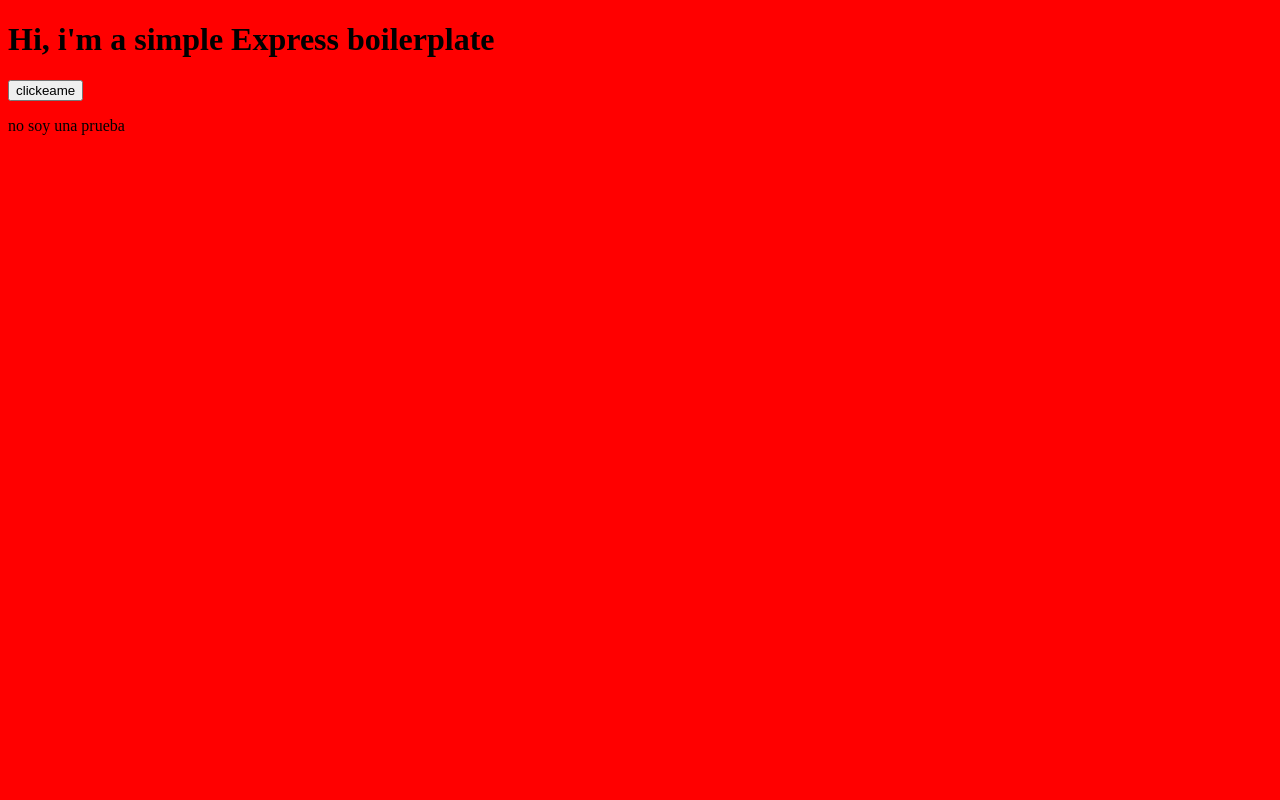
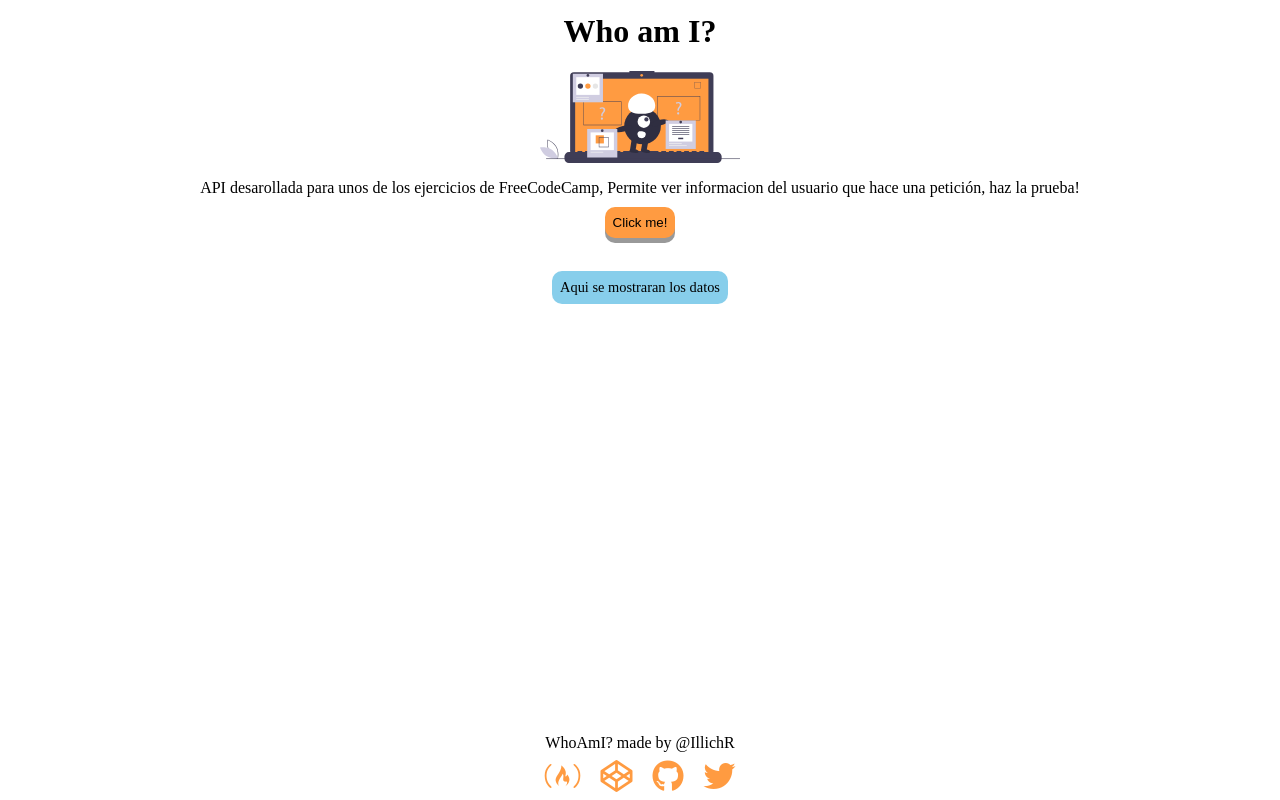
Before and after one commit to illich570/whoami-api, a website: page public/views/index.html in a window 1280 px wide. Drawn offline with Linux system fonts and the light colour scheme.

Commit message:
[ADD] Styles & structured added

```diff
--- a/public/css/index.css
+++ b/public/css/index.css
@@ -1,3 +1,102 @@
+*{
+  padding: 0;
+  margin: 0;
+  box-sizing: border-box;
+  outline: none;
+}
+a{
+  text-decoration: none;
+}
+
+:root{
+  --bg-color: #ffffff;
+  --primary-color: #FF9B41;
+  --primary-color-hover: rgb(190, 106, 31);
+}
+
 body{
-  background: red;
+  background: var(--bg-color);
 }
+img{
+  width: 200px;
+}
+
+.header{
+  width: 100%;
+  display: flex;
+  justify-content: center;
+  align-items: center;
+  padding: 0.8rem;
+}
+
+.container{
+  width: 100%;
+  display: flex;
+  justify-content: center;
+  align-items: center;
+  flex-direction: column;
+  padding: 0.5rem 2rem;
+}
+
+.container__info{
+  margin-top: 1rem;
+  text-align: justify;
+}
+
+.container__card{
+  font-size: 0.9rem;
+  background: skyblue;
+  display: flex;
+  flex-direction: column;
+  justify-content: center;
+  align-items: center;
+  padding: 0.5rem;
+  border-radius: 10px;
+}
+
+.container__button{
+  border: none;
+  margin: 0.6rem;
+  background: var(--primary-color);
+  border-radius: 10px;
+  padding: 0.5rem;
+  box-shadow: 0 5px #999;
+  transition: all 0.2s;
+}
+
+.container__button:hover{
+  background-color: var(--primary-color-hover);
+  color: white;
+}
+
+.container__button:active{
+  box-shadow: 0 1px #666;
+  transform: translateY(4px);
+}
+
+
+.fab{
+  margin: 0.5rem;
+  color: var(--primary-color);
+}
+
+.fab:hover{
+  color: var(--primary-color-hover);
+}
+
+.footer{
+  position: fixed;
+  bottom: 0;
+  display: flex;
+  justify-content: center;
+  align-items: center;
+  width: 100%;
+  flex-direction: column;
+}
+
+@media only screen and (min-device-width: 426px){
+
+  .container__card{
+    margin-top: 1.5rem;
+  }
+}
--- a/public/views/index.html
+++ b/public/views/index.html
@@ -4,12 +4,44 @@
   <meta charset="UTF-8">
   <meta name="viewport" content="width=device-width, initial-scale=1.0">
   <link rel="stylesheet" href="/css/index.css">
-  <title>Boilerplate</title>
+  <link rel="apple-touch-icon" sizes="180x180" href="/assets/apple-touch-icon.png">
+  <link rel="icon" type="image/png" sizes="32x32" href="/assets/favicon-32x32.png">
+  <link rel="icon" type="image/png" sizes="16x16" href="/assets/favicon-16x16.png">
+  <link rel="manifest" href="/assets/site.webmanifest">
+  <script src="https://kit.fontawesome.com/35e9411073.js" crossorigin="anonymous"></script>
+  <title>WhoAmI?</title>
 </head>
 <body>
-  <h1>Hi, i'm a simple Express boilerplate</h1>
-  <button id="button"> clickeame</button>
-  <p id="prueba">no soy una prueba</p>
+  <header class="header">
+    <h1>Who am I?</h1>
+  </header>
+  <main class="container" role="main">
+    <img src="/assets/laptop-image.svg">
+    <p class="container__info"> API desarollada para unos de los ejercicios de FreeCodeCamp,
+      Permite ver informacion del usuario que hace una petición, haz la prueba!
+    </p>
+    <button class="container__button" id="button">Click me!</button>
+    <div class="container__card" id="result">
+        <p> Aqui se mostraran los datos</p>
+    </div>
+  </main>
+  <footer class="footer">
+    <span>WhoAmI? made by @IllichR</span>
+    <div class="footer__icons">
+      <a href="https://www.freecodecamp.org/illich570" target="_blank" rel="noopener noreferrer">
+        <i class="fab fa-free-code-camp fa-2x"></i>
+      </a>
+      <a href="https://www.codepen.io/illich570" target="_blank" rel="noopener noreferrer">
+        <i class="fab fa-codepen fa-2x"></i>
+      </a>
+      <a href="https://www.github.com/illich570" target="_blank" rel="noopener noreferrer">
+        <i class="fab fa-github fa-2x"></i>
+      </a>
+      <a href="https://www.twitter.com/illichr" target="_blank" rel="noopener noreferrer">
+        <i class="fab fa-twitter fa-2x"></i>
+      </a>
+    </div>
+  </footer>
   <script src="/js/index.js"></script>
 </body>
 </html>
```
